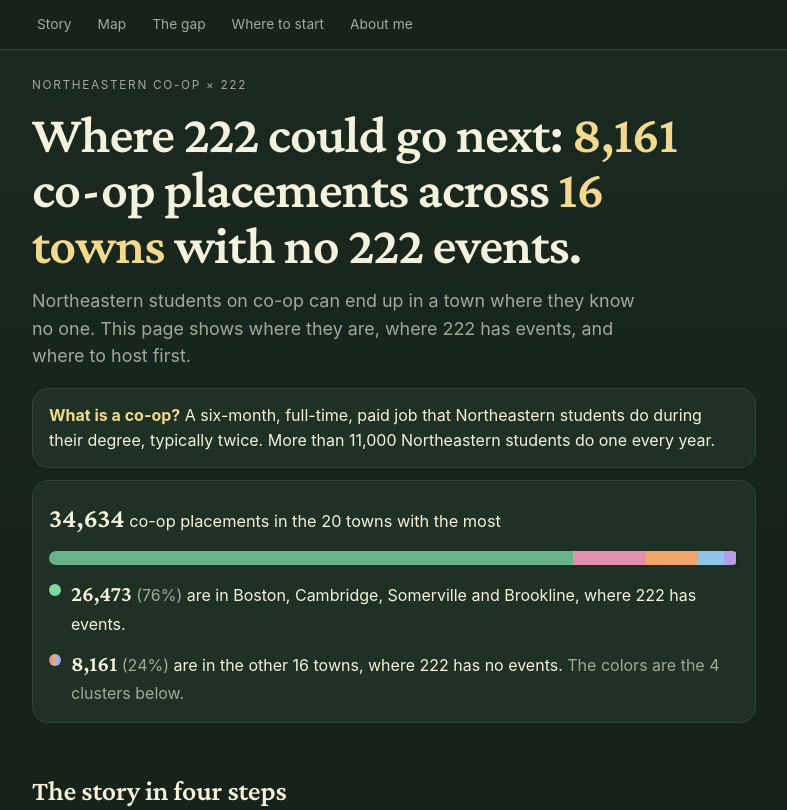
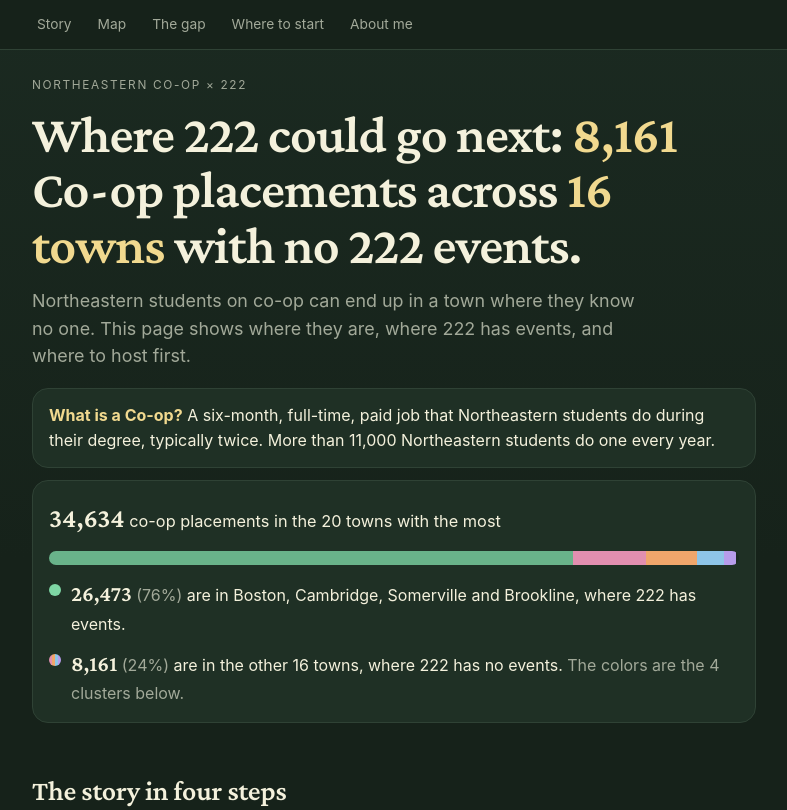
Before and after one commit to suhanasm/222-growth-map, a plain HTML site: page index.html in a window 1280 px wide. Shown: the top 810 px of the page, without its empty margins (246-1033 px from the left). Drawn offline with nearby package versions, Linux system fonts and the light colour scheme.

Commit message:
Add files via upload

```diff
--- a/index.html
+++ b/index.html
@@ -164,10 +164,10 @@ function render(){
   var pc=Math.round(CS/TOTAL*100),pg=100-pc,cg='linear-gradient(90deg,'+CL.map(function(c,i){return c.c+' '+(i*25)+'% '+((i+1)*25)+'%';}).join(',')+')';
   var reach=GAP.filter(function(t){return mi(w,t)<=10;}),rs=sum(reach),bu=tw("Burlington"),rbl=GAP.filter(function(t){return mi(bu,t)<=10;}),rb=sum(rbl);
   var lg='<span><b>No 222 event:</b></span>'+CL.map(function(c){return '<span><span class="sw" style="background:'+c.c+'"></span>'+esc(c.n)+'</span>';}).join("");
-  app.innerHTML='<div id="top"></div><p class="eyebrow">Northeastern co-op × 222</p>'
-  +'<h1>Where 222 could go next: <span class="pop">'+num(GS)+'</span> co-op placements across <span class="pop">'+GAP.length+' towns</span> with no 222 events.</h1>'
+  app.innerHTML='<div id="top"></div><p class="eyebrow">Northeastern Co-op × 222</p>'
+  +'<h1>Where 222 could go next: <span class="pop">'+num(GS)+'</span> Co-op placements across <span class="pop">'+GAP.length+' towns</span> with no 222 events.</h1>'
   +'<p class="lede">Northeastern students on co-op can end up in a town where they know no one. This page shows where they are, where 222 has events, and where to host first.</p>'
-  +'<div class="def"><b>What is a co-op?</b> A six-month, full-time, paid job that Northeastern students do during their degree, typically twice. More than 11,000 Northeastern students do one every year.</div>'
+  +'<div class="def"><b>What is a Co-op?</b> A six-month, full-time, paid job that Northeastern students do during their degree, typically twice. More than 11,000 Northeastern students do one every year.</div>'
   +video()
   +'<div class="split"><p class="splitt"><b>'+num(TOTAL)+'</b> co-op placements in the 20 towns with the most</p><div class="splitbar"><i style="width:'+pc+'%;background:var(--live);opacity:.8"></i>'+CL.map(function(c){return '<i style="width:'+(c.sum/TOTAL*100).toFixed(2)+'%;background:'+c.c+'"></i>';}).join("")+'</div>'
   +'<div class="splitrow"><span class="k" style="background:var(--live)"></span><p><b>'+num(CS)+'</b> <span class="muted">('+pc+'%)</span> are in '+esc(evList)+', where 222 has events.</p></div>'
```
